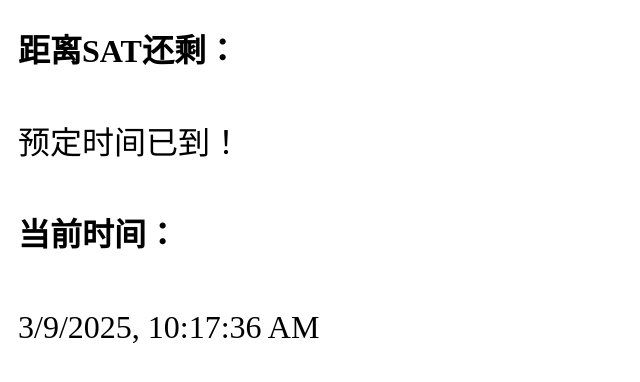
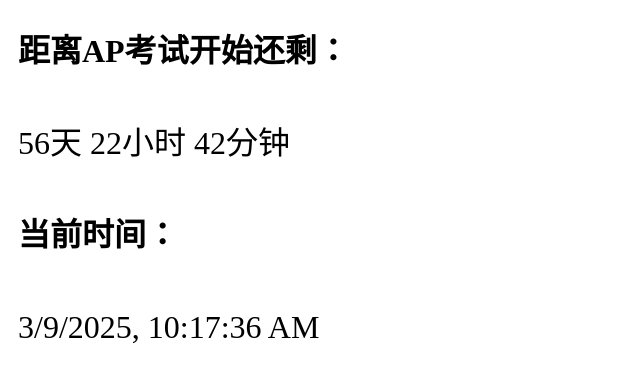
Before and after one commit to FSC711300/fsc711300.github.io, a plain HTML site: page index.html in a window 1280 px wide. Shown: the whole page, without its empty margins (0-640 px from the left). Drawn offline with Linux system fonts and the light colour scheme.

Commit message:
Update to AP Timer (beta Version)

```diff
--- a/index.html
+++ b/index.html
@@ -25,7 +25,7 @@
     </head>
 
     <body>
-            <h1 id="title">距离SAT还剩：</h1>
+            <h1 id="title">距离AP考试开始还剩：</h1>
             <p id="timeShow" class="shows"> </p>
             <h1>当前时间：</h1>
             <p id="timeNow" class="shows"> </p>
@@ -52,7 +52,7 @@
             setInterval(function () {
                 time = new Date();
                 timenow.innerHTML = time.toLocaleString();
-                timeshow.innerHTML = timeDiff("2025-03-08 09:00:00");
+                timeshow.innerHTML = timeDiff("2025-05-05 09:00:00");
             }, 100)
         </script>
     </body>
```
